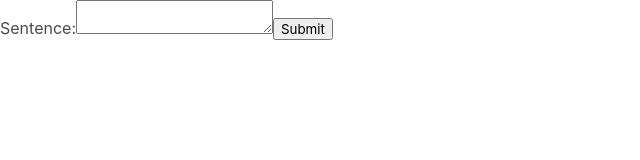
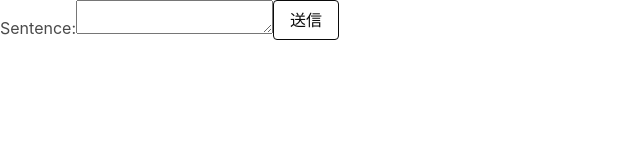
Before and after one commit to PsychoidX/vocamana-frontend, a Next.js app: page /words/new-sentence-form in a window 1280 px wide. Shown: the top 160 px of the page, without its empty margins (0-640 px from the left). Built offline with nearby package versions, Linux system fonts and the light colour scheme.

Commit message:
フォーム内で使うsubmit buttonをコンポーネント化

```diff
--- a/app/words/new-sentence-form/new-sentence-form.tsx
+++ b/app/words/new-sentence-form/new-sentence-form.tsx
@@ -2,6 +2,7 @@
 import axios from "axios";
 import { useRouter } from "next/navigation";
 import { useForm } from "react-hook-form"
+import { SubmitButton } from "@/components/common/button";
 
 type SentenceFormValues = {
   sentence: string
@@ -35,7 +36,7 @@ export default function NewWordForm() {
   <label htmlFor="sentence">Sentence:</label>
   <textarea {...register("sentence", {required: true})} />
 
-  <input type="submit" />
+  <SubmitButton>送信</SubmitButton>
 </form>
   );
 }
--- a/app/words/new-word-form/new-word-form.tsx
+++ b/app/words/new-word-form/new-word-form.tsx
@@ -2,6 +2,7 @@
 import { addWord } from "@/api/words";
 import { useRouter } from "next/navigation";
 import { useForm } from "react-hook-form"
+import { SubmitButton } from "@/components/common/button";
 
 type WordFormValues = {
   word: string,
@@ -30,7 +31,7 @@ export default function NewWordForm() {
       <label htmlFor="memo">Memo:</label>
       <input {...register("memo")} />
 
-      <input type="submit" />
+      <SubmitButton>送信</SubmitButton>
     </form>
   );
 }
--- a/components/common/button.tsx
+++ b/components/common/button.tsx
@@ -2,13 +2,14 @@ import classNames from "classnames";
 import React, { useState } from "react";
 
 type ButtonProps = {
-  onClick: ()=>void,
+  onClick?: ()=>void,
   children: React.ReactNode,
-  additionalClassNames?: string;
+  additionalClassNames?: string,
+  type?: "submit"|"reset"|"button",
 }
 
 function BaseButton(props: ButtonProps) {
-  const { onClick, children, additionalClassNames } = props;
+  const { onClick, children, additionalClassNames, type } = props;
 
   // マウスホバー時に"is-outlined"クラスを付与
   const [isHovered, setIsHovered] = useState(false);
@@ -24,6 +25,7 @@ function BaseButton(props: ButtonProps) {
         additionalClassNames || "",
       )}
       onClick={onClick}
+      type={type}
     >
       {children}
     </button>
@@ -45,6 +47,21 @@ export function Button(props: ButtonProps) {
   )
 }
 
+export function SubmitButton(props: ButtonProps) {
+  const { children } = props;
+
+  return (
+    <BaseButton
+      additionalClassNames={classNames(
+        "is-black",
+      )}
+      type="submit"
+    >
+      {children}
+    </BaseButton>
+  )
+}
+
 export function DangerButton(props: ButtonProps) {
   const { onClick, children } = props;
 
```
